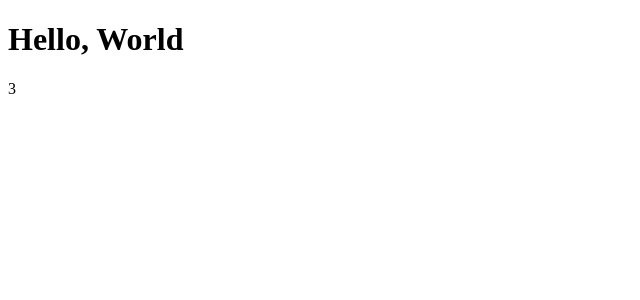
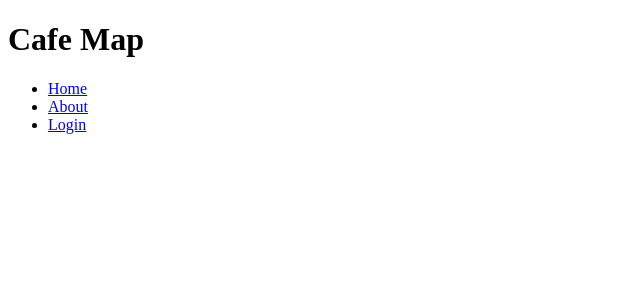
Before and after one commit to macotok/cafemap, a Next.js app: page / in a window 1280 px wide. Shown: the top 300 px of the page, without its empty margins (0-640 px from the left). Built offline with nearby package versions, Linux system fonts and the light colour scheme.

Commit message:
headをLayoutディレクトリに追加

```diff
--- /dev/null
+++ b/components/Layouts/BaseLayout.tsx
@@ -0,0 +1,31 @@
+import * as React from 'react';
+import Link from 'next/link';
+import Head from 'next/head';
+
+type LayoutProps = {
+  title?: string;
+}
+
+const BaseLayout: React.FunctionComponent<LayoutProps> = ({ children, title}) => (
+  <>
+    <Head>
+      <meta charSet="UTF-8" />
+      <meta name="viewport" content="width=device-width,initial-scale=1.0,minimum-scale=1.0,maximum-scale=1.0,user-scalable=0" />
+      <meta http-equiv="X-UA-Compatible" content="IE=edge" />
+      <title>{title ? `${title} | Cafe Map`  : 'Cafe Map'}</title>
+      <meta name="description" content="" />
+      <meta name="keywords" content="" />
+      <meta property="og:site_name" content="" />
+      <meta property="og:title" content="" />
+      <meta property="og:description" content="" />
+      <meta property="og:url" content="" />
+      <meta property="og:type" content="" />
+      <meta property="og:image" content="" />
+      <link rel="shortcut icon" href="" />
+      <link rel="apple-touch-icon" href="" />
+    </Head>
+    {children}
+  </>
+);
+
+export default BaseLayout;
--- a/pages/index.tsx
+++ b/pages/index.tsx
@@ -1,11 +1,33 @@
 import React from 'react';
+import BaseLayout from '../components/Layouts/BaseLayout';
+import Link from "next/link";
 
-const sum = (a: number, b: number): number => a + b;
-
-const Home = (): JSX.Element => (
+const Home: React.FunctionComponent = (): JSX.Element => (
   <>
-    <h1>Hello, World</h1>
-    {sum(1, 2)}
+    <BaseLayout>
+      <h1>Cafe Map</h1>
+      <header>
+        <nav>
+          <ul>
+            <li>
+              <Link href="/">
+                <a>Home</a>
+              </Link>
+            </li>
+            <li>
+              <Link href="/about">
+                <a>About</a>
+              </Link>
+            </li>
+            <li>
+              <Link href="/login">
+                <a>Login</a>
+              </Link>
+            </li>
+          </ul>
+        </nav>
+      </header>
+    </BaseLayout>
   </>
 );
 
--- a/tsconfig.json
+++ b/tsconfig.json
@@ -29,6 +29,7 @@
     "next-env.d.ts",
     "**/*.ts",
     "**/*.tsx",
+    "**/**/*.tsx",
     "**/*.js"
   ]
 }
```
